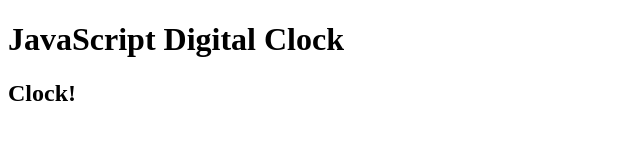
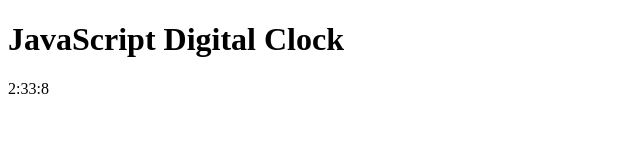
Before and after one commit to christopher-baek/javascript-digital-clock, a plain HTML site: page index.html in a window 1280 px wide. Shown: the full height of the page, 0-640 px from the left. Drawn offline with Linux system fonts and the light colour scheme.

Commit message:
Implement basic clock functionality

```diff
--- a/index.html
+++ b/index.html
@@ -5,10 +5,14 @@
     <meta http-equiv="X-UA-Compatible" content="IE=edge">
     <meta name="viewport" content="width=device-width, initial-scale=1">
     <title>JavaScript Digital Clock</title>
+    <link rel="stylesheet" type="text/css" href="javascript-digital-clock.css">
   </head>
   <body>
     <h1>JavaScript Digital Clock</h1>
-    <h2>Clock!</h2>
+    <div id="loading">Loading...</div>
+    <div id="clock">
+      <span id="hours"></span>:<span id="minutes"></span>:<span id="seconds"></span>
+    </div>
     <script src="javascript-digital-clock.js"></script>
   </body>
 </html>
--- /dev/null
+++ b/javascript-digital-clock.css
@@ -0,0 +1,3 @@
+#clock {
+	display: none;
+}
--- a/javascript-digital-clock.js
+++ b/javascript-digital-clock.js
@@ -1,3 +1,42 @@
-(function() {
-	console.log("Hello, world!");
-})();
+var MILLISECONDS_PER_SECOND = 1000;
+
+function refreshTimeValues() {
+	// get current time values
+	var now = new Date();
+	var currentHours = now.getHours();
+	var currentMinutes = now.getMinutes();
+	var currentSeconds = now.getSeconds();
+
+	// set time values in DOM
+	var hours = document.getElementById('hours');
+	hours.innerHTML = currentHours;
+
+	var minutes = document.getElementById('minutes');
+	minutes.innerHTML = currentMinutes;
+
+	var seconds = document.getElementById('seconds');
+	seconds.innerHTML = currentSeconds;
+}
+
+function hideLoadingStatus() {
+	var loading = document.getElementById('loading');
+	loading.style.display = 'none';
+}
+
+function showClock() {
+	var clock = document.getElementById('clock');
+	clock.style.display = 'block';
+}
+
+function initialize() {
+	refreshTimeValues();
+	hideLoadingStatus();
+	showClock();
+}
+
+function startTimer() {
+	setInterval(refreshTimeValues, MILLISECONDS_PER_SECOND);
+}
+
+initialize();
+startTimer();
```
